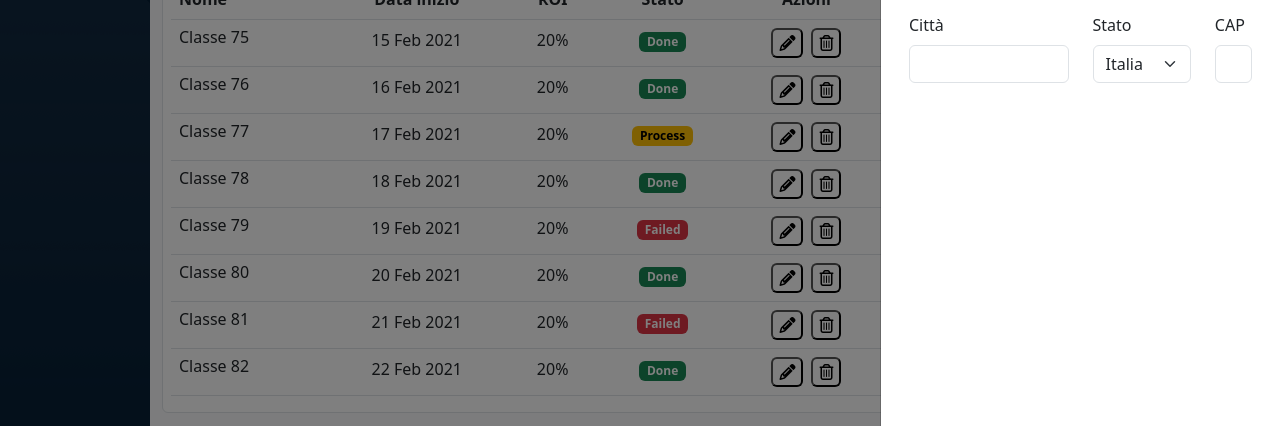
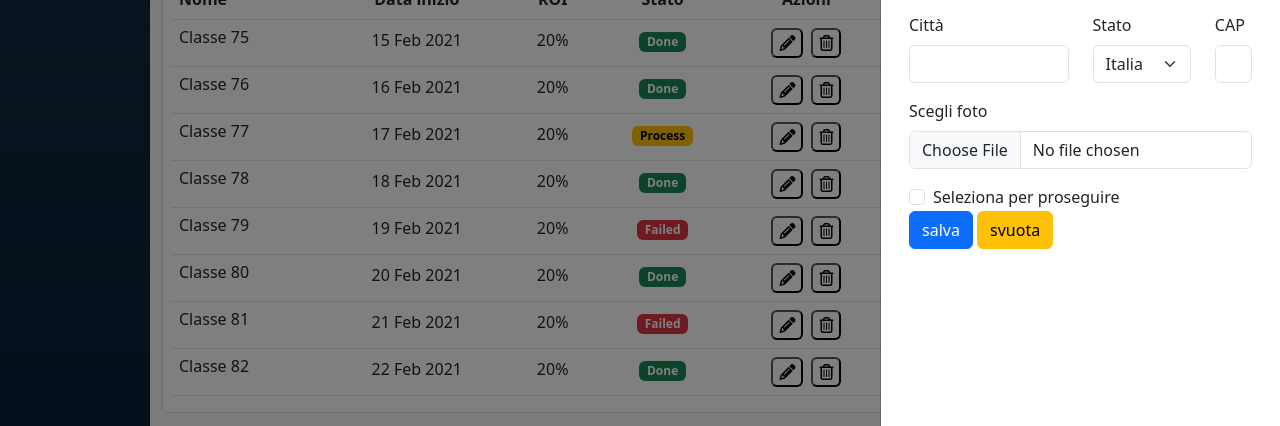
Before and after one commit to mattia0419/html-css-bootstrap-dashboard, a plain HTML site: page index.html in a window 1280 px wide. Both pictures are taken after a click on the button 1244 px from the left and 149 px from the top of the page. Shown: the part 323-749 px from the top of the page. Drawn offline with nearby package versions, Linux system fonts and the light colour scheme.

Commit message:
last commit offcanvas

```diff
--- a/index.html
+++ b/index.html
@@ -194,6 +194,26 @@
                                                 <input type="text" class="form-control" id="exampleFormControlInput5">
                                               </div>
                                         </div>
+                                        <div class="col-12">
+                                            <div class="mb-3">
+                                                <label for="formFile" class="form-label">Scegli foto</label>
+                                                <input class="form-control" type="file" id="formFile">
+                                              </div>
+                                        </div>
+                                        <div class="col-12">
+                                            <div class="form-check">
+                                                <input class="form-check-input" type="checkbox" value="" id="flexCheckDefault">
+                                                <label class="form-check-label" for="flexCheckDefault">
+                                                  Seleziona per proseguire
+                                                </label>
+                                              </div>
+                                        </div>
+                                        <div class="col-6">
+                                            <button type="button" class="btn btn-primary">salva</button>
+                                            <button type="button" class="btn btn-warning">svuota</button>
+
+                                        </div>
+
                                     </div>
                                 </div>
                             </div>
```
